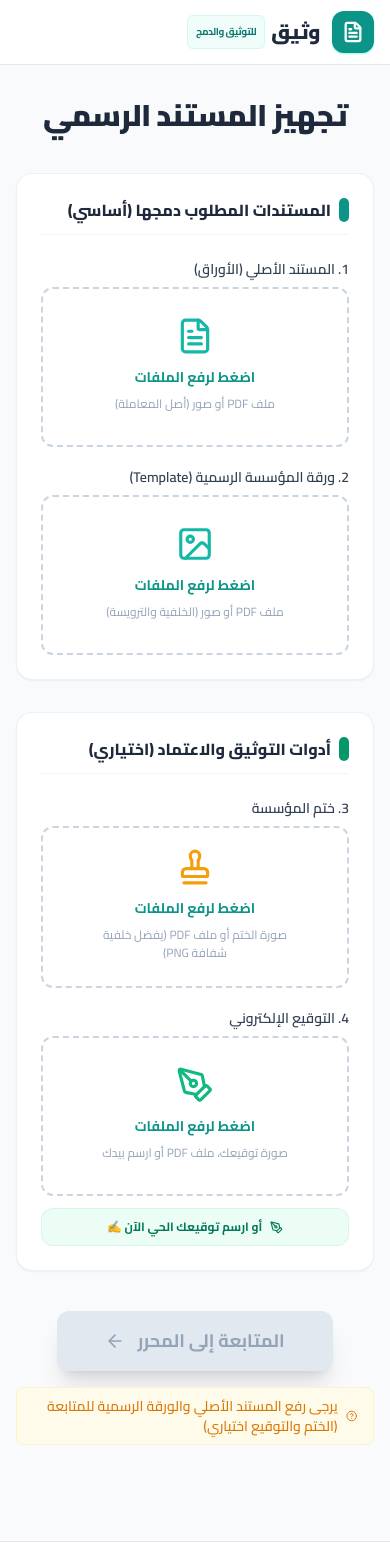
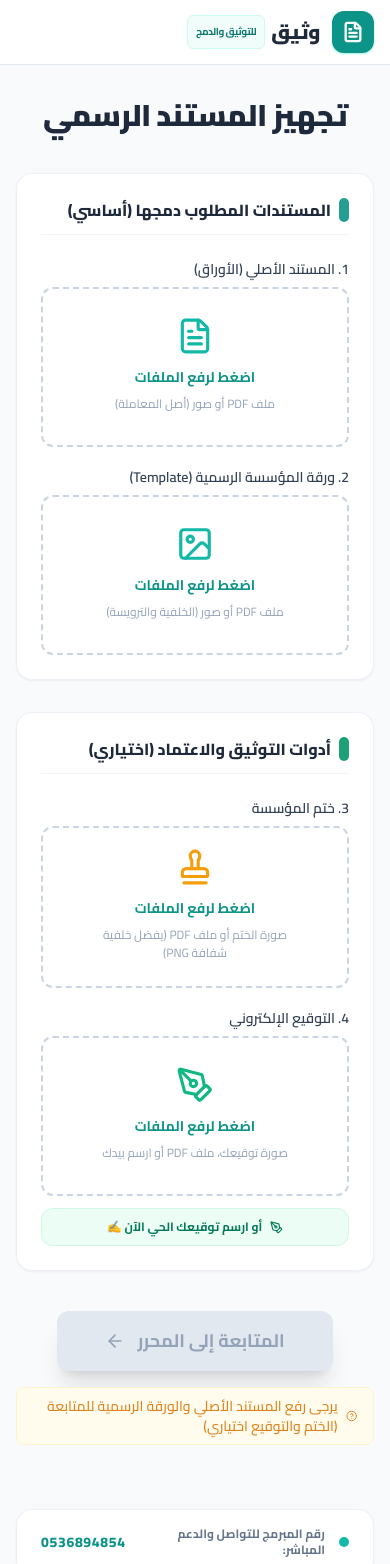
Before and after one commit to Mfadiyaso152/project1, a React (Vite) app: page / in a window 390 px wide. Shown: the top 1564 px of the page. Built offline with nearby package versions, Linux system fonts and the light colour scheme.

Commit message:
feat: improve UI animations and transitions
Add custom CSS fade-in animations and hover effects to enhance the user interface responsiveness and visual polish.

```diff
--- a/App.tsx
+++ b/App.tsx
@@ -220,19 +220,19 @@ const App: React.FC = () => {
         </div>
       </header>
 
-      <main className="max-w-6xl mx-auto px-4 py-8 flex-1">
+      <main className="max-w-6xl mx-auto px-4 py-8 flex-1 animate-fade-in-up">
 
         {step === Step.UPLOAD && (
-          <div className="animate-in fade-in slide-in-from-bottom-4 duration-500">
+          <div className="animate-fade-in-up">
             <div className="text-center mb-10">
               <h2 className="text-3xl font-black text-slate-800 tracking-tight mb-2">تجهيز المستند الرسمي</h2>
             </div>
 
             <div className="grid grid-cols-1 lg:grid-cols-2 gap-8 mb-10">
               {/* القسم الأول: المستندات المطلوبة */}
-              <div className="bg-white p-6 rounded-2xl border border-slate-200/60 shadow-sm flex flex-col gap-6">
+              <div className="bg-white p-6 rounded-2xl border border-slate-200/60 shadow-sm hover:shadow-md transition-all duration-300 flex flex-col gap-6">
                 <div className="flex items-center gap-2 border-b border-slate-100 pb-3">
-                  <div className="w-2.5 h-6 bg-teal-600 rounded-full" />
+                  <div className="w-2.5 h-6 bg-teal-600 rounded-full animate-pulse" />
                   <h3 className="font-extrabold text-slate-800 text-base">المستندات المطلوب دمجها (أساسي)</h3>
                 </div>
 
@@ -262,9 +262,9 @@ const App: React.FC = () => {
               </div>
 
               {/* القسم الثاني: التوثيق الاختياري */}
-              <div className="bg-white p-6 rounded-2xl border border-slate-200/60 shadow-sm flex flex-col gap-6">
+              <div className="bg-white p-6 rounded-2xl border border-slate-200/60 shadow-sm hover:shadow-md transition-all duration-300 flex flex-col gap-6">
                 <div className="flex items-center gap-2 border-b border-slate-100 pb-3">
-                  <div className="w-2.5 h-6 bg-emerald-600 rounded-full" />
+                  <div className="w-2.5 h-6 bg-emerald-600 rounded-full animate-pulse" />
                   <h3 className="font-extrabold text-slate-800 text-base">أدوات التوثيق والاعتماد (اختياري)</h3>
                 </div>
 
@@ -292,7 +292,7 @@ const App: React.FC = () => {
                     <button
                       type="button"
                       onClick={() => setIsDrawingSignature(true)}
-                      className="flex items-center justify-center gap-2 bg-emerald-50 hover:bg-emerald-100 text-emerald-700 py-2.5 px-3 rounded-xl font-bold text-xs border border-emerald-200/40 shadow-xs transition-all cursor-pointer active:scale-[0.98]"
+                      className="flex items-center justify-center gap-2 bg-emerald-50 hover:bg-emerald-100 text-emerald-700 py-2.5 px-3 rounded-xl font-bold text-xs border border-emerald-200/40 shadow-xs transition-all hover:scale-[1.02] cursor-pointer active:scale-[0.98]"
                     >
                       <PenTool size={13} />
                       أو ارسم توقيعك الحي الآن ✍️
@@ -309,7 +309,7 @@ const App: React.FC = () => {
                 className={`
                   flex items-center justify-center gap-3 px-12 py-4 rounded-xl font-bold text-lg transition-all shadow-xl
                   ${canProceed
-                    ? 'bg-teal-600 text-white hover:bg-teal-700 hover:scale-[1.02] shadow-teal-100 cursor-pointer'
+                    ? 'bg-teal-600 text-white hover:bg-teal-700 hover:scale-[1.03] active:scale-[0.98] shadow-teal-100 cursor-pointer'
                     : 'bg-slate-200 text-slate-400 cursor-not-allowed shadow-none'
                   }
                 `}
@@ -319,7 +319,7 @@ const App: React.FC = () => {
               </button>
 
               {!canProceed && (
-                <p className="text-sm font-medium text-amber-600 bg-amber-50 px-4 py-2 rounded-lg border border-amber-100 flex items-center gap-2">
+                <p className="text-sm font-medium text-amber-600 bg-amber-50 px-4 py-2 rounded-lg border border-amber-100 flex items-center gap-2 animate-pulse">
                   <HelpCircle size={16} />
                   يرجى رفع المستند الأصلي والورقة الرسمية للمتابعة (الختم والتوقيع اختياري)
                 </p>
@@ -329,7 +329,7 @@ const App: React.FC = () => {
         )}
 
         {step === Step.EDITOR && (
-          <div className="animate-in fade-in zoom-in-95 duration-500">
+          <div className="animate-scale-in">
             <CanvasEditor
               documents={docs}
               onReset={() => {
@@ -352,12 +352,16 @@ const App: React.FC = () => {
         />
       )}
 
-      {/* Footer Support */}
-      <footer className="w-full border-t border-slate-200 bg-white py-6 mt-16 text-slate-500 text-sm">
+      {/* Floating Support Card with Soft Rounded Corners */}
+      <footer className="w-full py-8 text-slate-500 text-sm animate-fade-in-up">
         <div className="max-w-6xl mx-auto px-4 flex justify-center">
-          <div className="flex items-center gap-3 text-slate-700 bg-slate-50 border border-slate-200/80 px-5 py-2.5 rounded-xl shadow-xs">
-            <span className="text-xs text-slate-500 font-bold">رقم المبرمج:</span>
-            <a href="tel:0536894854" className="font-black text-teal-600 hover:underline hover:text-teal-700 tracking-wider">0536894854</a>
+          <div className="flex items-center justify-center gap-3.5 text-slate-700 bg-white border border-slate-200/60 px-6 py-4 rounded-2xl shadow-sm hover:shadow-md transition-all duration-300 max-w-sm w-full">
+            <span className="relative flex h-2.5 w-2.5">
+              <span className="animate-ping absolute inline-flex h-full w-full rounded-full bg-teal-400 opacity-75"></span>
+              <span className="relative inline-flex rounded-full h-2.5 w-2.5 bg-teal-500"></span>
+            </span>
+            <span className="text-xs text-slate-500 font-bold">رقم المبرمج للتواصل والدعم المباشر:</span>
+            <a href="tel:0536894854" className="font-extrabold text-teal-600 hover:text-teal-700 hover:underline tracking-wider text-sm transition-colors">0536894854</a>
           </div>
         </div>
       </footer>
--- a/index.html
+++ b/index.html
@@ -32,6 +32,46 @@
       ::-webkit-scrollbar-thumb:hover {
         background: #94a3b8;
       }
+
+      /* Beautiful Fade In animations with smooth Bezier curve */
+      @keyframes fadeInUp {
+        from {
+          opacity: 0;
+          transform: translateY(20px);
+        }
+        to {
+          opacity: 1;
+          transform: translateY(0);
+        }
+      }
+      @keyframes fadeIn {
+        from {
+          opacity: 0;
+        }
+        to {
+          opacity: 1;
+        }
+      }
+      @keyframes scaleIn {
+        from {
+          opacity: 0;
+          transform: scale(0.97);
+        }
+        to {
+          opacity: 1;
+          transform: scale(1);
+        }
+      }
+
+      .animate-fade-in-up {
+        animation: fadeInUp 0.6s cubic-bezier(0.16, 1, 0.3, 1) forwards;
+      }
+      .animate-fade-in {
+        animation: fadeIn 0.5s cubic-bezier(0.16, 1, 0.3, 1) forwards;
+      }
+      .animate-scale-in {
+        animation: scaleIn 0.5s cubic-bezier(0.16, 1, 0.3, 1) forwards;
+      }
     </style>
   <script type="importmap">
 {
```
